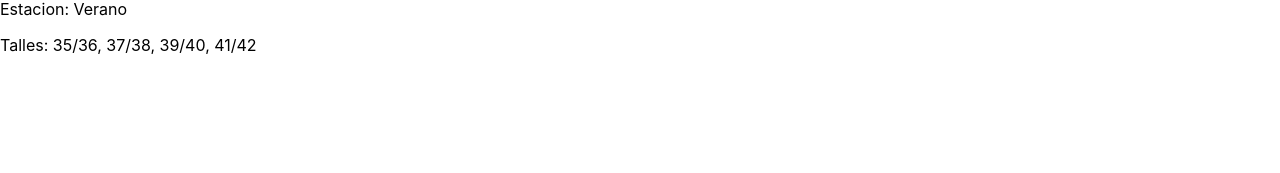
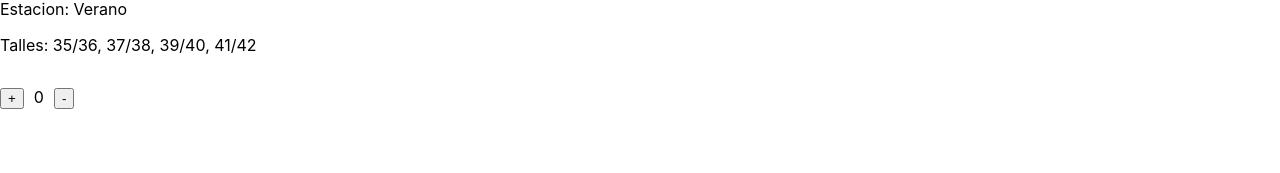
Before and after one commit to emilianonc/react-entregables, a React (Create React App) app: page /producto/1 in a window 1280 px wide. Shown: the part 548-721 px from the top of the page. Built offline with nearby package versions, Linux system fonts and the light colour scheme.

Commit message:
- Se termina de agregar ItemCount con el state en ItemDetail y que utiliza el evento add_to_cart de ItemDetail.

```diff
--- a/src/components/Item/Item.js
+++ b/src/components/Item/Item.js
@@ -1,7 +1,5 @@
 import './Item.css';
 import {Link} from 'react-router-dom';
-
-import ItemCount from '../ItemCount/ItemCount.js';
 
 const Item = ({data}) => {
     return(
@@ -13,7 +11,6 @@ const Item = ({data}) => {
                 <p className='item_p'> <b> {data.nombre} </b> </p>
                 <p className='item_p'> Precio: {data.precio} </p>
                 <p className='item_p'> Stock: {data.stock} </p>
-                <ItemCount stock={data.stock} initialValue={1}/>
                 <Link to={`/producto/${data.id}`}> Ver detalles </Link>
             </div>
         </div>
--- a/src/components/ItemCount/ItemCount.js
+++ b/src/components/ItemCount/ItemCount.js
@@ -1,21 +1,15 @@
 import './ItemCount.css';
-import {useEffect,useState} from 'react';
 
-const ItemCount = ({stock, initialValue}) => {
-    const[count, setCount] = useState(initialValue);
+import React from 'react';
+
+const ItemCount = ({count, countHandler, addToCart}) => {
 
     const itemCount_button_add_handler = () => {
-        if( count < stock )
-        {
-            setCount( count + 1 );
-        }
+        countHandler( 1 );
     }
 
     const itemCount_button_remove_handler = () => {
-        if( count > 0 )
-        {
-            setCount( count - 1);
-        }
+        countHandler( 0 );
     }
 
     return(
@@ -23,6 +17,7 @@ const ItemCount = ({stock, initialValue}) => {
             <button onClick={itemCount_button_add_handler} className="ItemCount_button">+</button>
             <p className="ItemCount_text">{count}</p>
             <button onClick={itemCount_button_remove_handler} className="ItemCount_button">-</button>
+            { ( count > 0 ) ? <button onClick={addToCart}>Agregar al carrito</button> : ""}
         </div>
     );
 };
--- a/src/components/ItemDetail/ItemDetail.js
+++ b/src/components/ItemDetail/ItemDetail.js
@@ -1,6 +1,31 @@
 import './ItemDetail.css';
+import {useState} from 'react';
+
+import ItemCount from '../ItemCount/ItemCount.js';
 
 const ItemDetail = ({data}) => {
+
+    // Almacena la cantidad de item del producto que se ve en el contador
+    const [count, setCount] = useState(0);
+
+    // Verifica que la cantidad del contador se encuentre entre 0 y stock
+    const count_handler = ( add ) => {
+        if( ( add == 1 ) )
+        {
+            if( count < data.stock )
+                { setCount( count + 1 ); }
+        }
+        else
+        {
+            if( count > 0 )
+                { setCount( count - 1 ); }
+        }
+    };
+
+    const add_to_cart = () => {
+        // Agrego elemento al carrito
+    }
+
     return(
         <div className='itemDetail_div'>
 
@@ -12,6 +37,7 @@ const ItemDetail = ({data}) => {
                 <p className='itemDetail_p'> Categoria: {data.categoria} </p>
                 <p className='itemDetail_p'> Estacion: {data.estacion} </p>
                 <p className='itemDetail_p'> Talles: {data.talles} </p>
+                <ItemCount count={count} countHandler={count_handler} addToCart={add_to_cart}/>
             </div>
         </div>
     );
```
